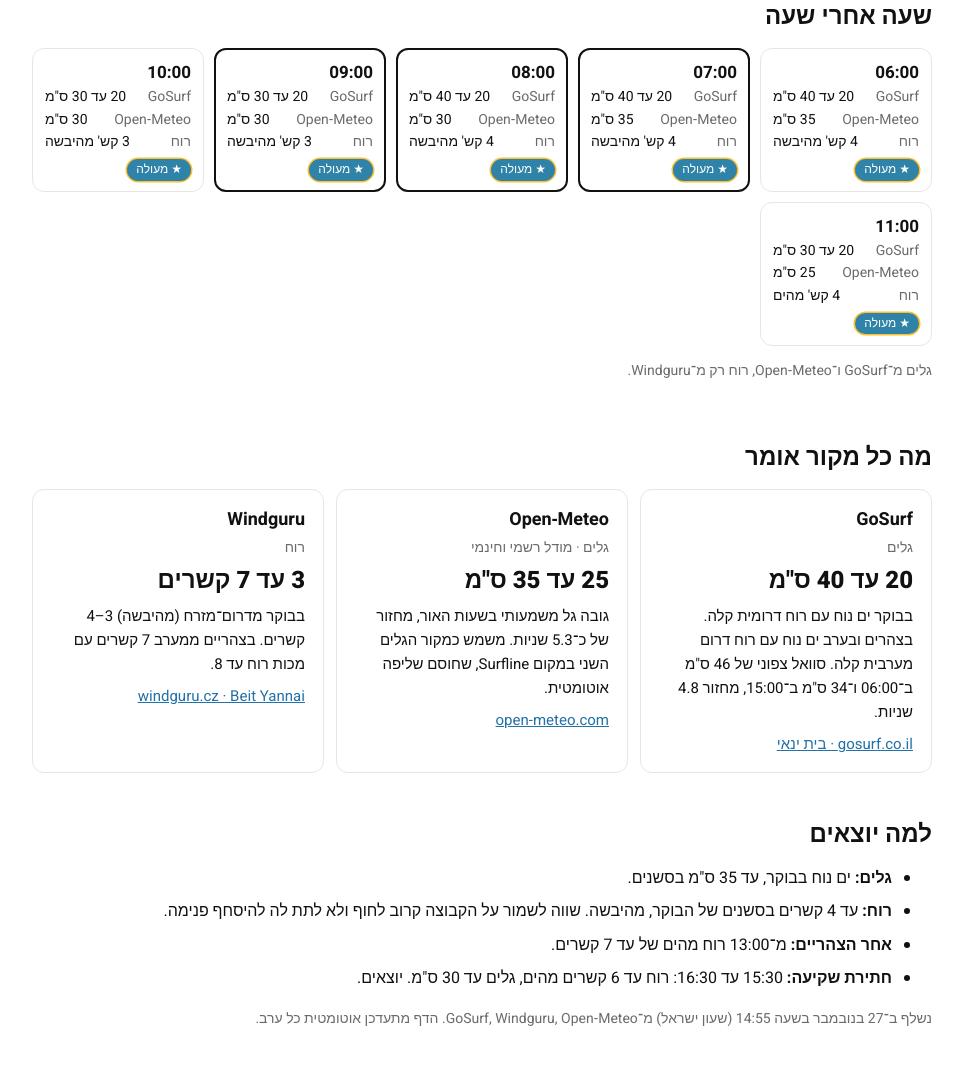
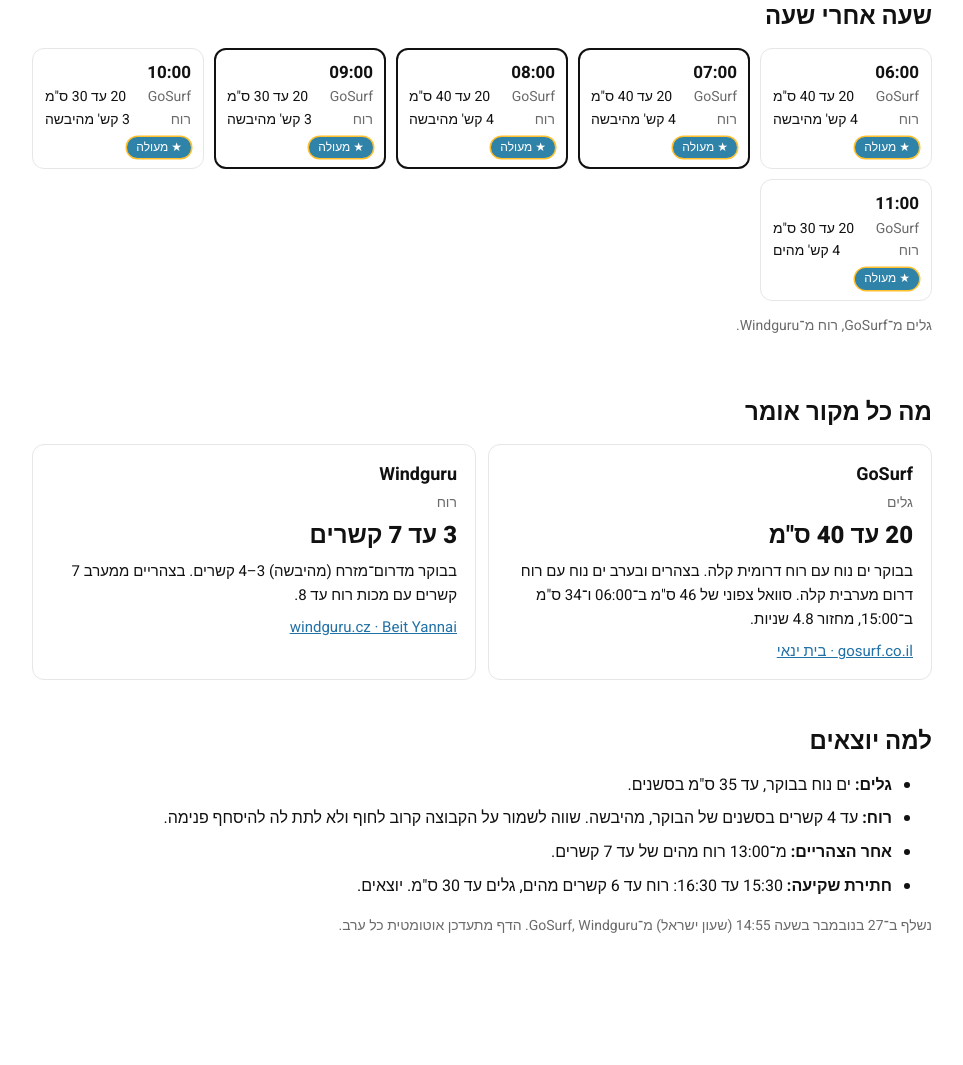
Before and after one commit to darelinbar/supaway-forecast, a website: page docs/index.html in a window 1280 px wide. Shown: the part 1097-2162 px from the top of the page, without its empty margins (158-1121 px from the left). After the commit the page ends 2097 px from the top, so only its background shows below. Drawn offline with nearby package versions, Linux system fonts and the light colour scheme.

Commit message:
Base the page on GoSurf and Windguru only
Open-Meteo stays as a labelled backup when GoSurf fails.

Co-Authored-By: Claude Opus 5.5 <noreply@anthropic.com>
Claude-Session: https://claude.ai/code/session_01YQBnzCU332tDvSE5wmSEPU

```diff
--- a/docs/index.html
+++ b/docs/index.html
@@ -86,7 +86,7 @@ h2{font-size:24px;margin:0 0 16px;line-height:1.2;font-weight:800}
 <section class="band" style="padding-top:0"><div class="wrap">
   <h2>שעה אחרי שעה</h2>
   <div class="hours" id="hours"></div>
-  <p class="note">גלים מ־GoSurf ו־Open‑Meteo, רוח רק מ־Windguru.</p>
+  <p class="note">גלים מ־GoSurf, רוח מ־Windguru.</p>
 </div></section>
 
 <section class="band" style="padding-top:0"><div class="wrap">
@@ -114,14 +114,14 @@ const range=(a,b)=>{const r=[];for(let h=a;h<=b+1e-9;h+=.5)r.push(h);return r};
 
 function render(D){
   const B=D.backup||{wind:[],waves:[]};
-  const goOk=D.gosurf&&D.gosurf.ok, omOk=!!(B.waves&&B.waves.length), wgOk=D.windguru&&D.windguru.ok;
+  const goOk=D.gosurf&&D.gosurf.ok, omOk=!goOk&&!!(B.waves&&B.waves.length), wgOk=D.windguru&&D.windguru.ok;
   // גלים
   const goRows=goOk?Object.entries(D.gosurf.rows).map(([h,r])=>[+h,r.wave[0],r.wave[1],r]).sort((a,b)=>a[0]-b[0])
     :B.waves.filter(w=>w.h%3===0).map(w=>[w.h,Math.round(w.cm*0.6/10)*10,Math.round(w.cm/10)*10,{period:w.period}]);
   const goMax=goRows.map(r=>[r[0],r[2]]);
   const goAt=h=>{const r=goRows.filter(x=>x[0]<=h).pop()||goRows[0];return r?[r[1],r[2]]:[0,0]};
   const omAt=h=>{if(!omOk)return null;const r=B.waves.find(x=>x.h===Math.floor(h));return r?Math.round(r.cm/5)*5:null};
-  const waveAt=h=>Math.max(lerp(goMax,h),omAt(h)||0);
+  const waveAt=h=>lerp(goMax,h);
   // רוח
   const WG=(wgOk?D.windguru.points:B.wind).slice().sort((a,b)=>a[0]-b[0]);
   const WIND=WG.map(w=>[w[0],w[1]]),GUST=WG.map(w=>[w[0],w[2]]);
@@ -140,7 +140,7 @@ function render(D){
   $('whyWord').textContent=anyNo?'מבטלים':anyMid?'לשיקולכם':'יוצאים';
   // שעה אחרי שעה
   const best=[...new Set([s1.st,s1.st+.5,s2.st,s2.st+.5].map(Math.floor))];
-  $('hours').innerHTML=[6,7,8,9,10,11].map(h=>{const g=goAt(h),o=omAt(h),w=wgAt(h),v=verdict(w[1],Math.max(g[1],o||0));return`<div class="h${best.includes(h)?' best':''}"><b>${pad(h)}:00</b><div class="r"><span>${goOk?'GoSurf':'גלים (גיבוי)'}</span><span>${g[1]?g[0]+' עד '+g[1]+' ס"מ':'פלטה'}</span></div>${goOk&&o!=null?`<div class="r"><span>Open‑Meteo</span><span>${o} ס"מ</span></div>`:''}<div class="r"><span>רוח</span><span>${w[1]} קש' ${onshore(w[3])?'מהים':'מהיבשה'}</span></div><span class="tag${v[0]==='top'?' top':''}">${v[1]}</span></div>`}).join('');
+  $('hours').innerHTML=[6,7,8,9,10,11].map(h=>{const g=goAt(h),w=wgAt(h),v=verdict(w[1],g[1]);return`<div class="h${best.includes(h)?' best':''}"><b>${pad(h)}:00</b><div class="r"><span>${goOk?'GoSurf':'גלים (גיבוי)'}</span><span>${g[1]?g[0]+' עד '+g[1]+' ס"מ':'פלטה'}</span></div><div class="r"><span>רוח</span><span>${w[1]} קש' ${onshore(w[3])?'מהים':'מהיבשה'}</span></div><span class="tag${v[0]==='top'?' top':''}">${v[1]}</span></div>`}).join('');
   // כותרת וטקסט
   const day=WG.filter(w=>w[0]>=6&&w[0]<=17),dMax=Math.max(...day.map(w=>w[1])),dGust=Math.max(...day.map(w=>w[2]));
   const mWind=[s1.wind,s2.wind],mWave=Math.max(s1.wave,s2.wave);
@@ -151,7 +151,6 @@ function render(D){
   const goM=goAt(7),omM=omOk?Math.max(...[6,7,8,9,10,11].map(h=>omAt(h)||0)):null,turn=day.find(w=>onshore(w[3])&&w[1]>=5);
   $('lead').textContent=[
     goOk?`GoSurf: גלים של ${goM[0]} עד ${goM[1]} ס"מ בבוקר.`:'GoSurf לא התעדכן, הגלים מגיבוי.',
-    goOk&&omOk?`Open‑Meteo: עד ${omM} ס"מ בבוקר.`:'',
     `${wgOk?'לפי Windguru':'לפי הגיבוי'} הרוח לא עוברת ${dMax} קשרים בשעות האור.`,
     turn?`מ־${pad(turn[0])}:00 בריזה מהים.`:''].filter(Boolean).join(' ');
   $('pills').innerHTML=`<span class="pill">רוח מקסימלית: <b>${dMax} קש' (מכות רוח עד ${dGust})</b></span><span class="pill">זריחה <b>${esc(D.sunrise)}</b> · שקיעה <b>${esc(D.sunset)}</b></span>`;
@@ -161,7 +160,6 @@ function render(D){
   const cards=[];
   if(goOk){const r6=D.gosurf.rows[6]||goRows[0][3],r15=D.gosurf.rows[15];cards.push(`<div class="card"><h3>GoSurf</h3><div class="role">גלים</div><div class="v">${Math.min(...goDay.map(r=>r[1]))} עד ${Math.max(...goDay.map(r=>r[2]))} ס"מ</div><p>${esc(D.gosurf.summary||'')}${r6?` סוואל ${esc(r6.swellDir)} של ${r6.swellCm} ס"מ ב־06:00${r15?` ו־${r15.swellCm} ס"מ ב־15:00`:''}, מחזור ${r6.period} שניות.`:''}</p><p class="note"><a href="https://www.gosurf.co.il/forecast/beit-yanai">gosurf.co.il · בית ינאי</a></p></div>`)}
   else cards.push(`<div class="card"><h3>GoSurf ${bk}</h3><div class="role">גלים</div><p>GoSurf לא ענה בשליפה האחרונה. הגלים בדף מגיעים מ־Open‑Meteo עד שיחזור.</p></div>`);
-  if(omOk&&goOk){const m=B.waves.filter(x=>x.h>=6&&x.h<=17),per=(B.waves.find(x=>x.h===7)||m[0]).period;cards.push(`<div class="card"><h3>Open‑Meteo</h3><div class="role">גלים · מודל רשמי וחינמי</div><div class="v">${Math.round(Math.min(...m.map(x=>x.cm))/5)*5} עד ${Math.round(Math.max(...m.map(x=>x.cm))/5)*5} ס"מ</div><p>גובה גל משמעותי בשעות האור, מחזור של כ־${per} שניות. משמש כמקור הגלים השני במקום Surfline, שחוסם שליפה אוטומטית.</p><p class="note"><a href="https://open-meteo.com/en/docs/marine-weather-api">open-meteo.com</a></p></div>`)}
   const am=WG.filter(w=>w[0]>=5&&w[0]<=9),aft=WG.filter(w=>w[0]>=13&&w[0]<=15);
   cards.push(`<div class="card"><h3>Windguru${wgOk?'':' '+bk}</h3><div class="role">רוח</div><div class="v">${Math.min(...day.map(w=>w[1]))} עד ${dMax} קשרים</div><p>בבוקר מ${dirName(am[1]?am[1][3]:am[0][3])} ${onshore((am[1]||am[0])[3])?'(מהים)':'(מהיבשה)'} ${Math.min(...am.map(w=>w[1]))}–${Math.max(...am.map(w=>w[1]))} קשרים. ${aft.length?`בצהריים מ${dirName(aft[0][3])} ${Math.max(...aft.map(w=>w[1]))} קשרים עם מכות רוח עד ${Math.max(...aft.map(w=>w[2]))}.`:''}</p>${wgOk?'<p class="note"><a href="https://www.windguru.cz/771">windguru.cz · Beit Yannai</a></p>':''}</div>`);
   $('src').innerHTML=cards.join('');
@@ -174,7 +172,7 @@ function render(D){
   ].filter(Boolean).map(t=>`<li>${t}</li>`).join('');
   // חותמת זמן ותוקף
   const gen=new Date(D.generatedAt),genTxt=new Intl.DateTimeFormat('he-IL',{timeZone:'Asia/Jerusalem',day:'numeric',month:'long',hour:'2-digit',minute:'2-digit'}).format(gen);
-  const ok=[goOk&&'GoSurf',wgOk&&'Windguru',omOk&&'Open‑Meteo'].filter(Boolean),bad=[!goOk&&'GoSurf',!wgOk&&'Windguru'].filter(Boolean);
+  const ok=[goOk&&'GoSurf',wgOk&&'Windguru'].filter(Boolean),bad=[!goOk&&'GoSurf',!wgOk&&'Windguru'].filter(Boolean);
   $('stamp').textContent=`נשלף ב־${genTxt} (שעון ישראל) מ־${ok.join(', ')||'Open‑Meteo בלבד'}.${bad.length?` לא ענו: ${bad.join(', ')}, הוחלפו בגיבוי מ־Open‑Meteo.`:''} הדף מתעדכן אוטומטית כל ערב.`;
   const dateTxt=new Intl.DateTimeFormat('he-IL',{weekday:'long',day:'numeric',month:'long',timeZone:'UTC'}).format(new Date(D.date+'T12:00:00Z'));
   $('date').textContent=`${dateTxt} · תחזית בית ינאי`;
--- a/scripts/fetch.mjs
+++ b/scripts/fetch.mjs
@@ -1,5 +1,5 @@
 // Pulls tomorrow's forecast for Beit Yanai / Michmoret and writes docs/data.json.
-// Waves: GoSurf + Open-Meteo marine model. Wind: Windguru only (Open-Meteo GFS as backup).
+// Waves: GoSurf. Wind: Windguru. Open-Meteo is used only as a labelled backup when one of them fails.
 // Surfline was dropped: it refuses automated requests (HTTP 403).
 import { chromium } from 'playwright';
 import { writeFile, readFile } from 'node:fs/promises';
```
Also changed, not shown: README.md.
